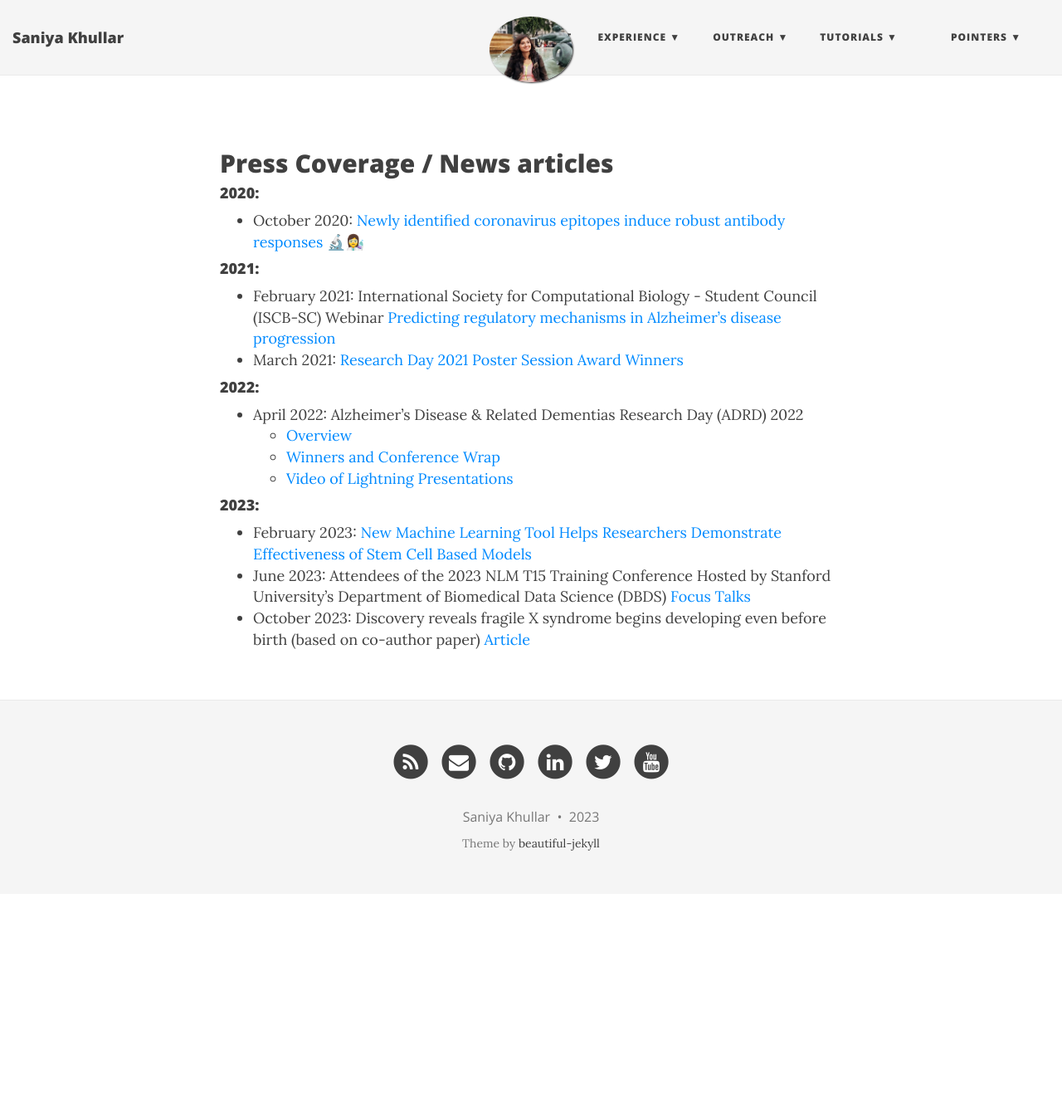
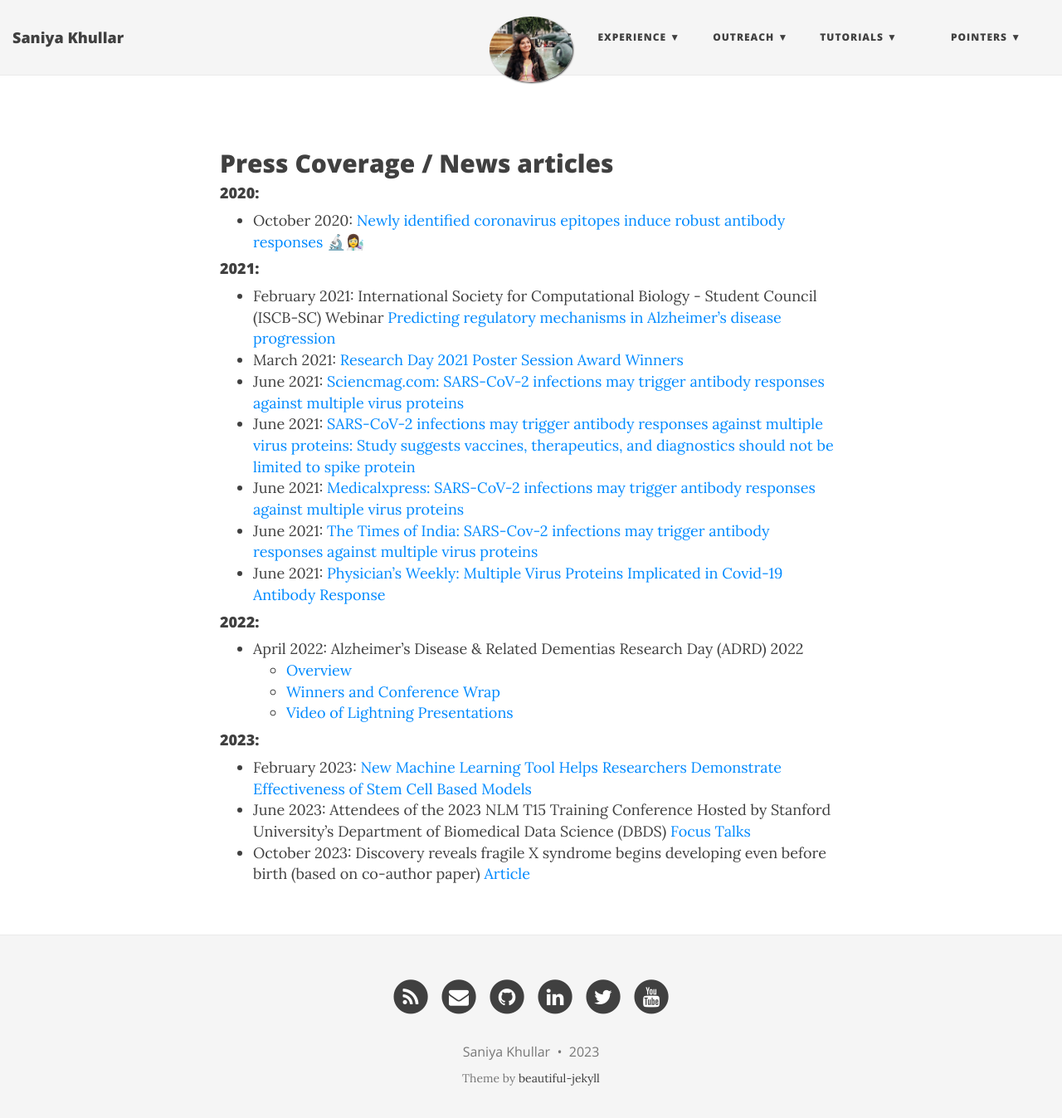
Before and after one commit to SaniyaKhullar/saniyakhullar.github.io, a Jekyll site: the page built from news.md, in a window 1280 px wide and 1360 px high. Shown: the top 1347 px of the window at 83% size. Built offline with Jekyll 4.4.1, drawn with Linux system fonts in a browser that asks for light colours; nearby versions of some CDN libraries.

Commit message:
updates to news

```diff
--- a/news.md
+++ b/news.md
@@ -9,7 +9,13 @@ title: ""
 #### 2021:
 - February 2021: International Society for Computational Biology - Student Council (ISCB-SC) Webinar [Predicting regulatory mechanisms in Alzheimer's disease progression
 ](https://www.youtube.com/watch?v=ITwEzqhQnZU&list=PL_3UUp3wcnVbpTH4UfeybVhGcjyML3N2h)
-- March 2021: [Research Day 2021 Poster Session Award Winners](https://www.adrc.wisc.edu/news/research-day-2021-poster-session-award-winners)<br>
+- March 2021: [Research Day 2021 Poster Session Award Winners](https://www.adrc.wisc.edu/news/research-day-2021-poster-session-award-winners)
+- June 2021: [Sciencmag.com: SARS-CoV-2 infections may trigger antibody responses against multiple virus proteins](https://scienmag.com/sars-cov-2-infections-may-trigger-antibody-responses-against-multiple-virus-proteins/)
+- June 2021: [SARS-CoV-2 infections may trigger antibody responses against multiple virus proteins: Study suggests vaccines, therapeutics, and diagnostics should not be limited to spike protein](https://www.sciencedaily.com/releases/2021/06/210621160528.htm)
+- June 2021: [Medicalxpress: SARS-CoV-2 infections may trigger antibody responses against multiple virus proteins](https://medicalxpress.com/news/2021-06-sars-cov-infections-trigger-antibody-responses.html?src_id=alt)
+- June 2021: [The Times of India: SARS-Cov-2 infections may trigger antibody responses against multiple virus proteins](https://health.economictimes.indiatimes.com/news/industry/sars-cov-2-infections-may-trigger-antibody-responses-against-multiple-virus-proteins/83735250)
+- June 2021: [Physician's Weekly: Multiple Virus Proteins Implicated in Covid-19 Antibody Response](https://www.physiciansweekly.com/multiple-virus-proteins-implicated-in-covid-19-antibody-response/?alm_mvr=0)
+<br>
 
 #### 2022:
 - April 2022: Alzheimer's Disease & Related Dementias Research Day (ADRD) 2022
```
